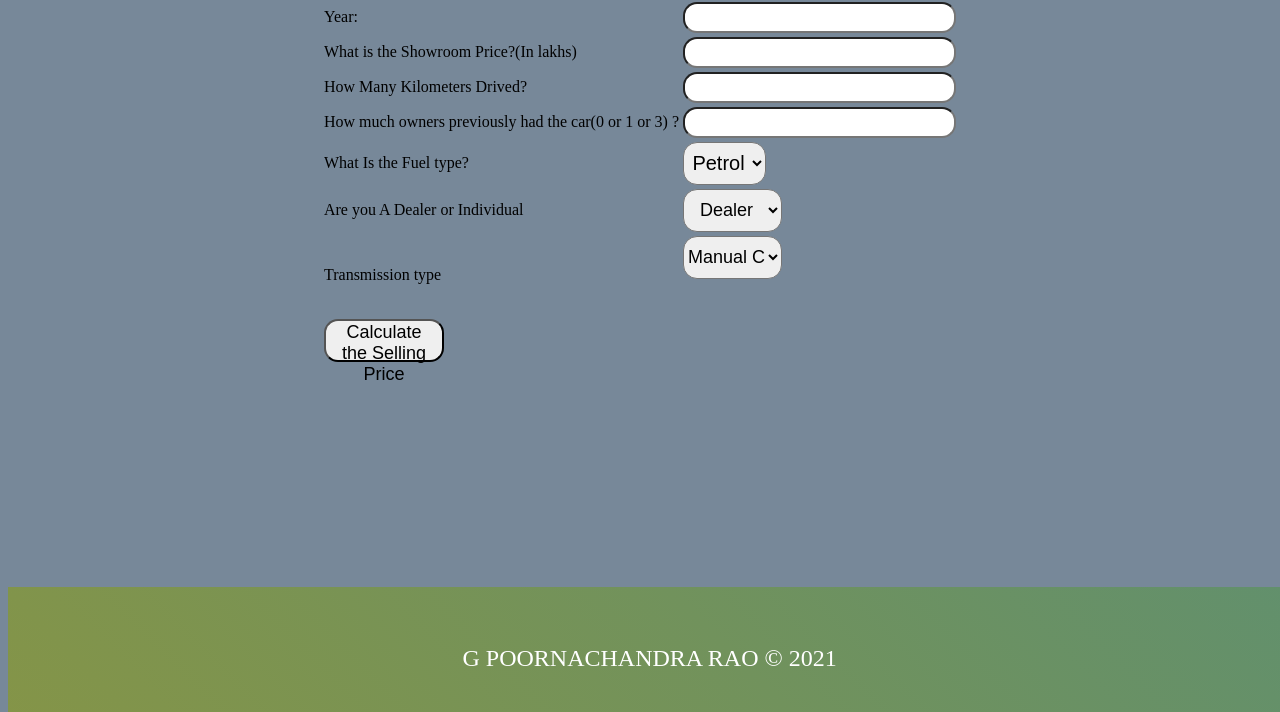
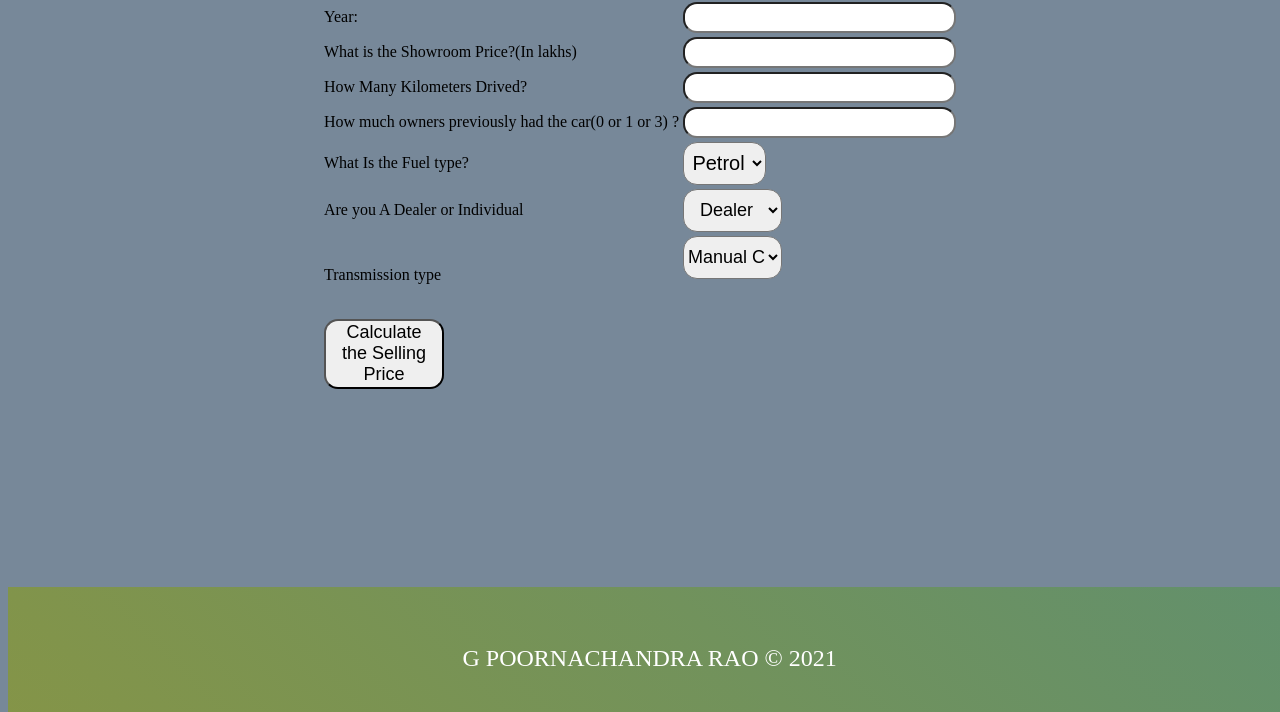
Before and after one commit to gpoorna/car-prediction-api, a Flask app: page / in a window 1280 px wide. Shown: the part 88-800 px from the top of the page. Run offline with Flask 2, Linux system fonts and the light colour scheme; parts of the project's set-up code (start-up, migrations or seed data) failed here and were passed over.

Commit message:
Update index.html

```diff
--- a/templates/index.html
+++ b/templates/index.html
@@ -60,12 +60,7 @@ align:left;
 
     <style>
 		/* Contact */
-	    #sub {
-            border-radius: 5px;
-            height: 40px;
-            font-size: 30px;
-            text-align: center;
-        }
+
 		.contact-icon{
 			color: #ffffff;
 			padding: 7px;
@@ -176,7 +171,7 @@ align:left;
 
         #sub {
             width: 120px;
-            height: 43px;
+            height: 70px;
             text-align: center;
             border-radius: 14px;
             font-size: 18px;
```
